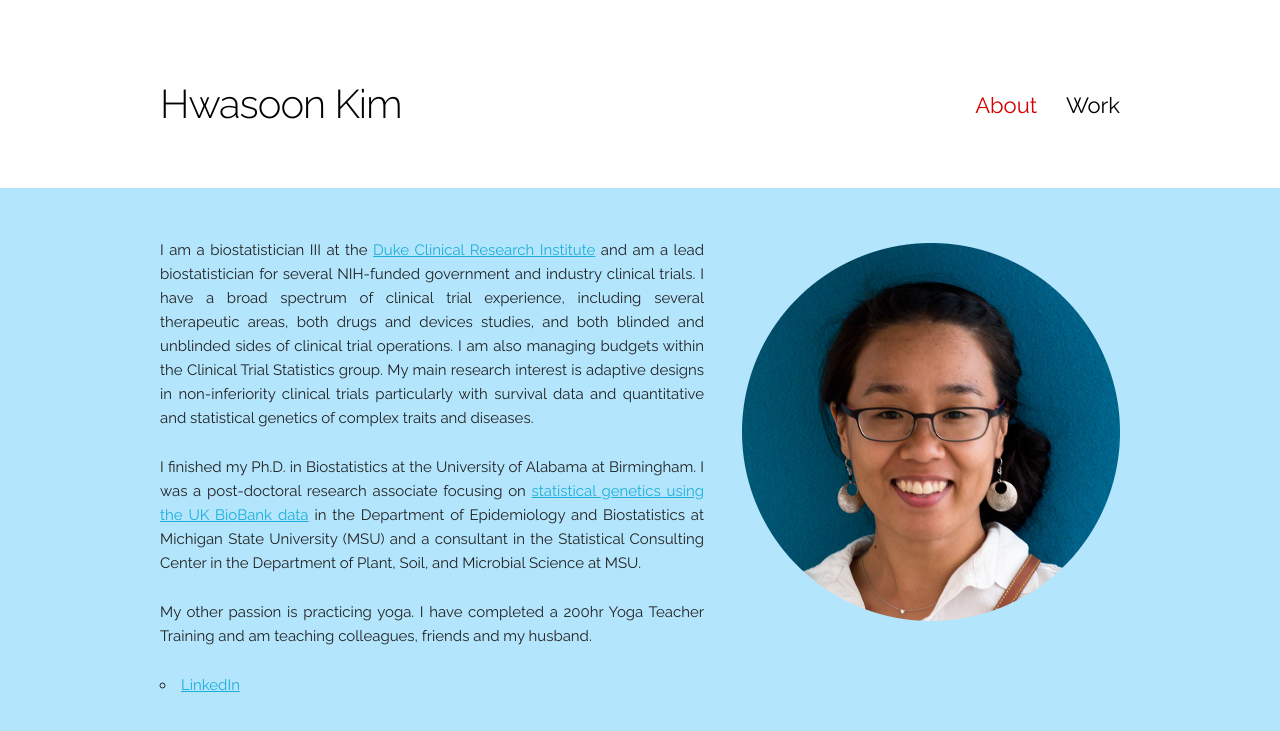
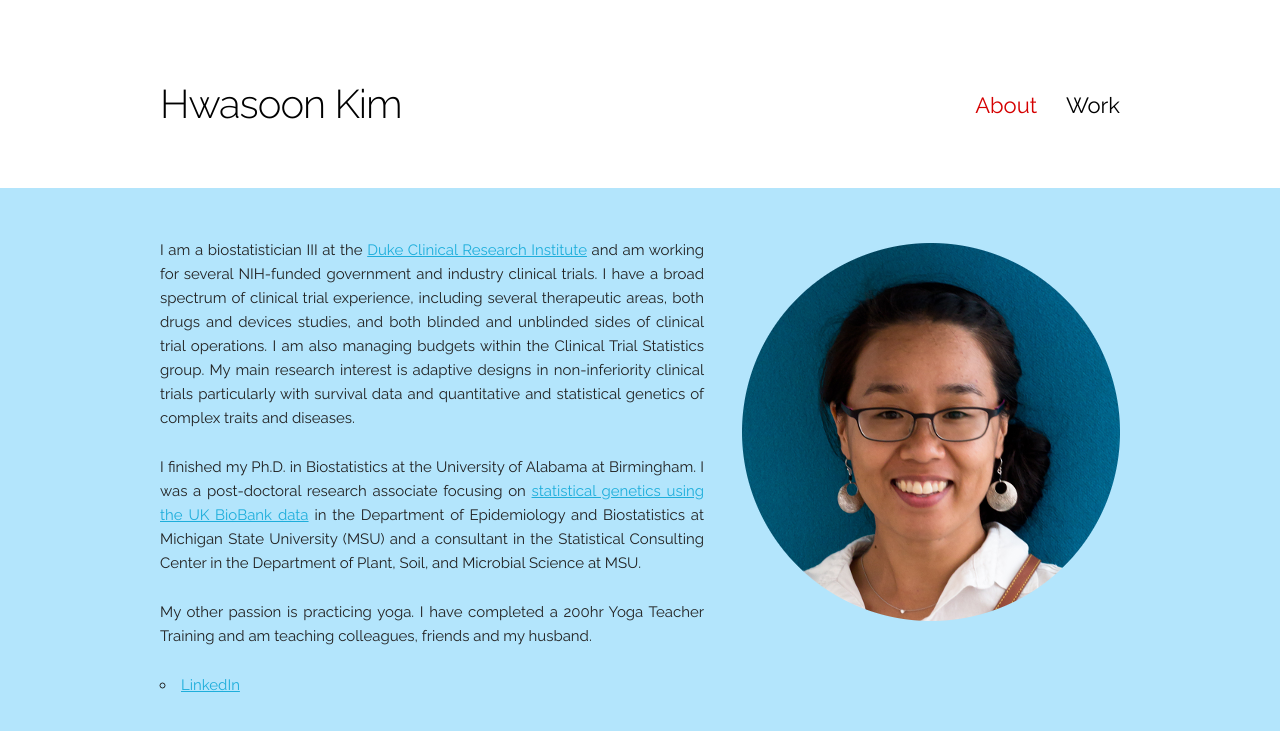
Before and after one commit to dulcisflos/dulcisflos.github.io, a Jekyll site: the page built from index.md, in a window 1280 px wide. Shown: the top 731 px of the page. Built offline with Jekyll 4.4.1, drawn with Linux system fonts in a browser that asks for light colours.

Commit message:
Update index.md

```diff
--- a/index.md
+++ b/index.md
@@ -5,7 +5,7 @@ active: about
 background_color: B3E5FC
 ---
 
-I am a biostatistician III at the [Duke Clinical Research Institute](https://dcri.org/) and am a lead biostatistician for several NIH-funded government and industry clinical trials. I have a broad spectrum of clinical trial experience, including several therapeutic areas, both drugs and devices studies, and both blinded and unblinded sides of clinical trial operations. I am also managing budgets within the Clinical Trial Statistics group. My main research interest is adaptive designs in non-inferiority clinical trials particularly with survival data and quantitative and statistical genetics of complex traits and diseases.
+I am a biostatistician III at the [Duke Clinical Research Institute](https://dcri.org/) and am working for several NIH-funded government and industry clinical trials. I have a broad spectrum of clinical trial experience, including several therapeutic areas, both drugs and devices studies, and both blinded and unblinded sides of clinical trial operations. I am also managing budgets within the Clinical Trial Statistics group. My main research interest is adaptive designs in non-inferiority clinical trials particularly with survival data and quantitative and statistical genetics of complex traits and diseases.
 
 I finished my Ph.D. in Biostatistics at the University of Alabama at Birmingham. I was a post-doctoral research associate focusing on [statistical genetics using the UK BioBank data](https://www.genetics.org/content/early/2017/09/11/genetics.117.300271?versioned=true) in the Department of Epidemiology and Biostatistics at Michigan State University (MSU) and a consultant in the Statistical Consulting Center in the Department of Plant, Soil, and Microbial Science at MSU.
 
```
